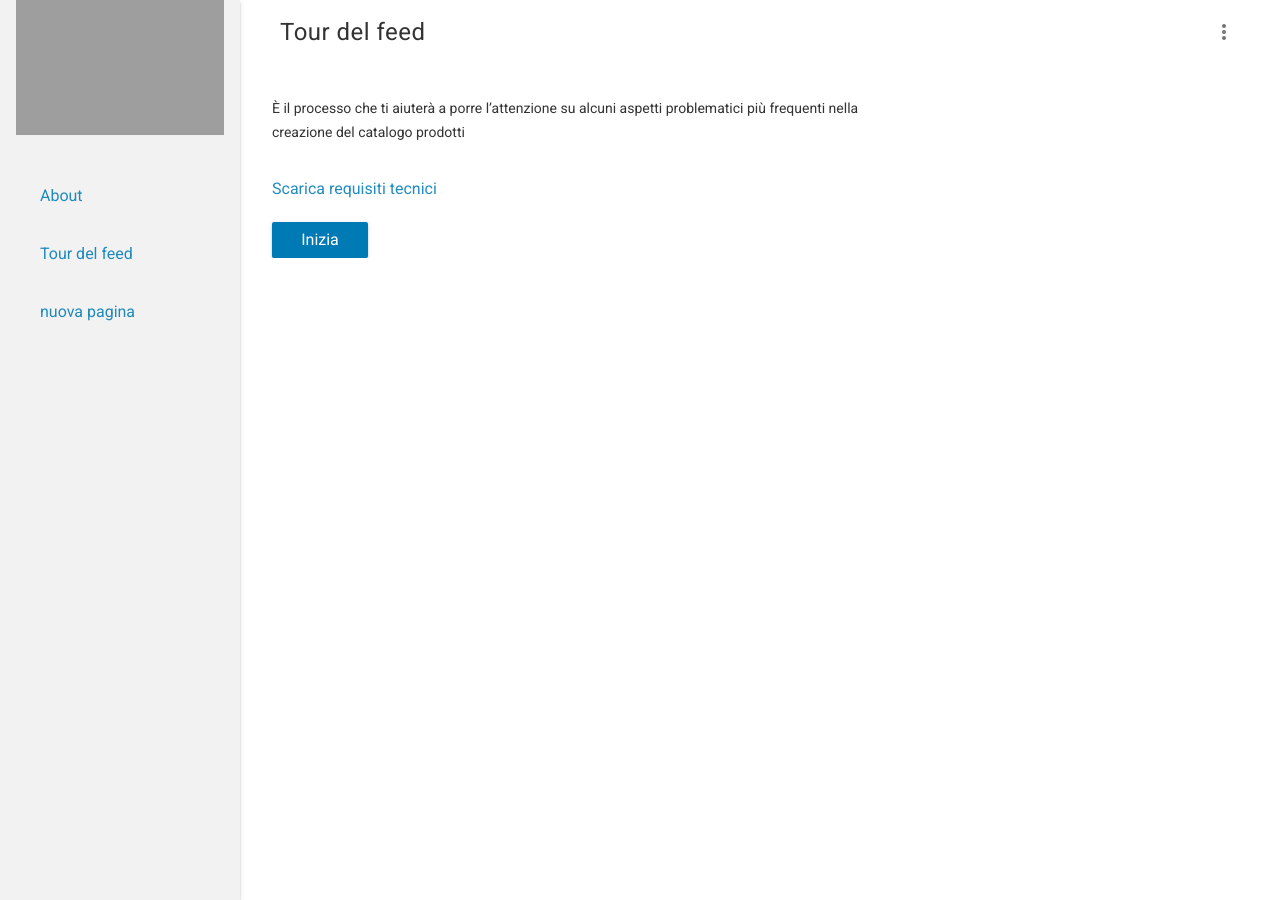
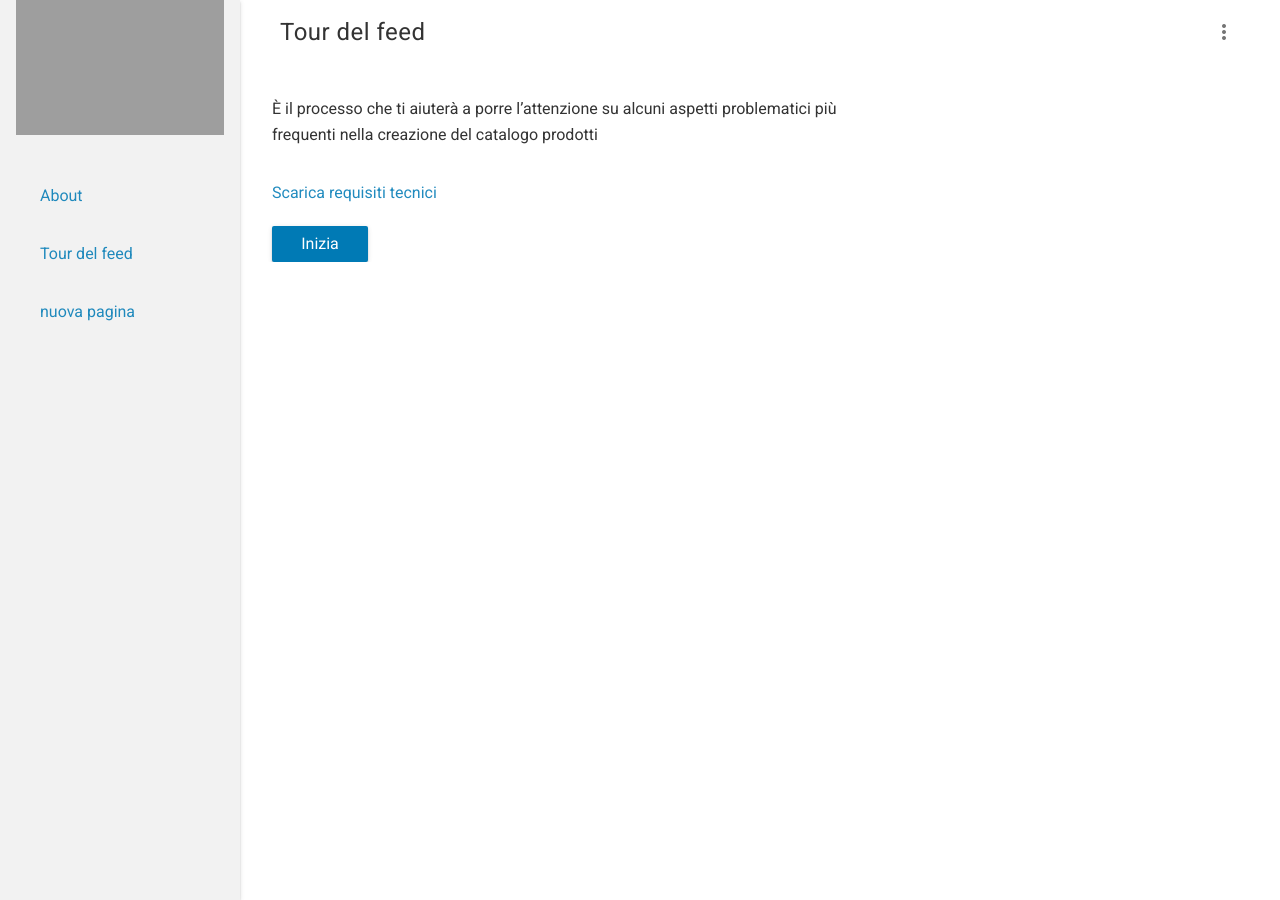
Before and after one commit to noemi-84/tourdelfeed, a Jekyll site: the page built from index.html, in a window 1280 px wide. Built offline with Jekyll 4.4.1, drawn with Linux system fonts in a browser that asks for light colours; nearby versions of some CDN libraries; grey boxes are pictures that could not be loaded.

Commit message:
modifiche style p

```diff
--- a/_sass/_layout.scss
+++ b/_sass/_layout.scss
@@ -53,6 +53,7 @@
 }
 
 .mdl-card__supporting-text,
+.mdl-card__supporting-text p,
 ul li{
 	color: #333333 !important;
 	font-weight: 300 !important;
```
